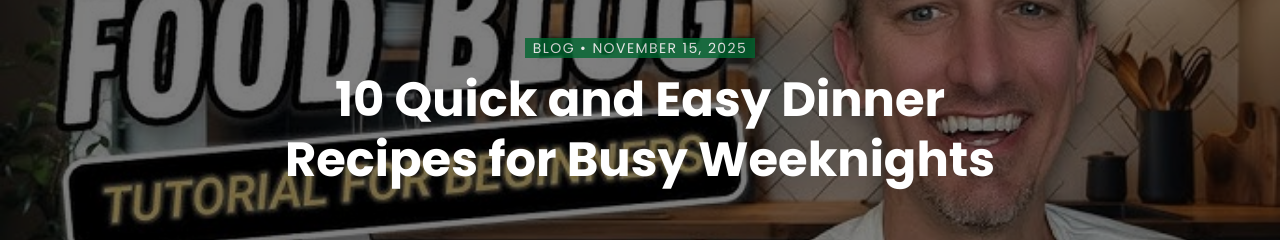
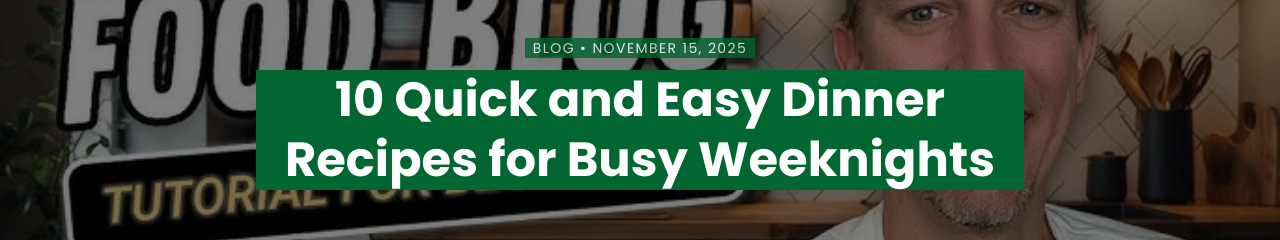
Before and after one commit to wilhelmusolejr/foodify-v2, a React (Vite) app in the folder client/: page /blog/1 in a window 1280 px wide. Shown: the part 320-560 px from the top of the page. Built offline with nearby package versions, Linux system fonts and the light colour scheme; no server answers; a web font is replaced by a local one.

Commit message:
style: put green background

```diff
--- a/client/src/pages/BlogItem.jsx
+++ b/client/src/pages/BlogItem.jsx
@@ -63,7 +63,9 @@ export default function BlogItem() {
               <p className="text-sm uppercase tracking-widest opacity-80 mb-3 bg-green-800 w-fit mx-auto px-2">
                 Blog • {post.date}
               </p>
-              <h1 className="text-3xl md:text-5xl font-bold leading-tight">{post.header}</h1>
+              <h1 className="text-3xl md:text-5xl font-bold leading-tight bg-green-800">
+                {post.header}
+              </h1>
             </div>
           </div>
         </section>
```
